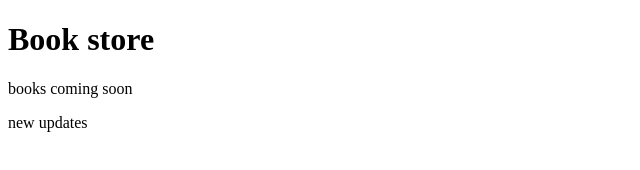
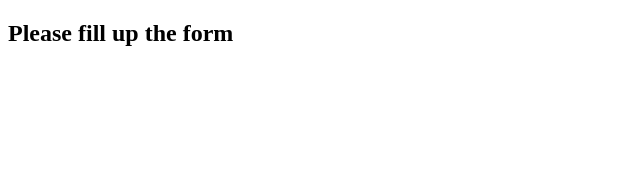
Before and after one commit to aseelrahman/programming_hero, a plain HTML site: page index.html in a window 1280 px wide. Shown: the whole page, without its empty margins (0-640 px from the left). Drawn offline with Linux system fonts and the light colour scheme.

Commit message:
veryfing

```diff
--- a/index.html
+++ b/index.html
@@ -3,11 +3,19 @@
 <head>
     <meta charset="UTF-8">
     <meta name="viewport" content="width=device-width, initial-scale=1.0">
-    <title>My first ever Github Repo</title>
+    <title>Jamal Er Ma er Pitha ghor</title>
 </head>
 <body>
-    <h1>Book store</h1>
-    <p>books coming soon</p>
-    <p>new updates</p>
+    <header>
+
+    </header>
+    <main>
+        <section>
+            <h2>Please fill up the form</h2>
+        </section>
+    </main>
+    <footer>
+
+    </footer>
 </body>
 </html>
```
